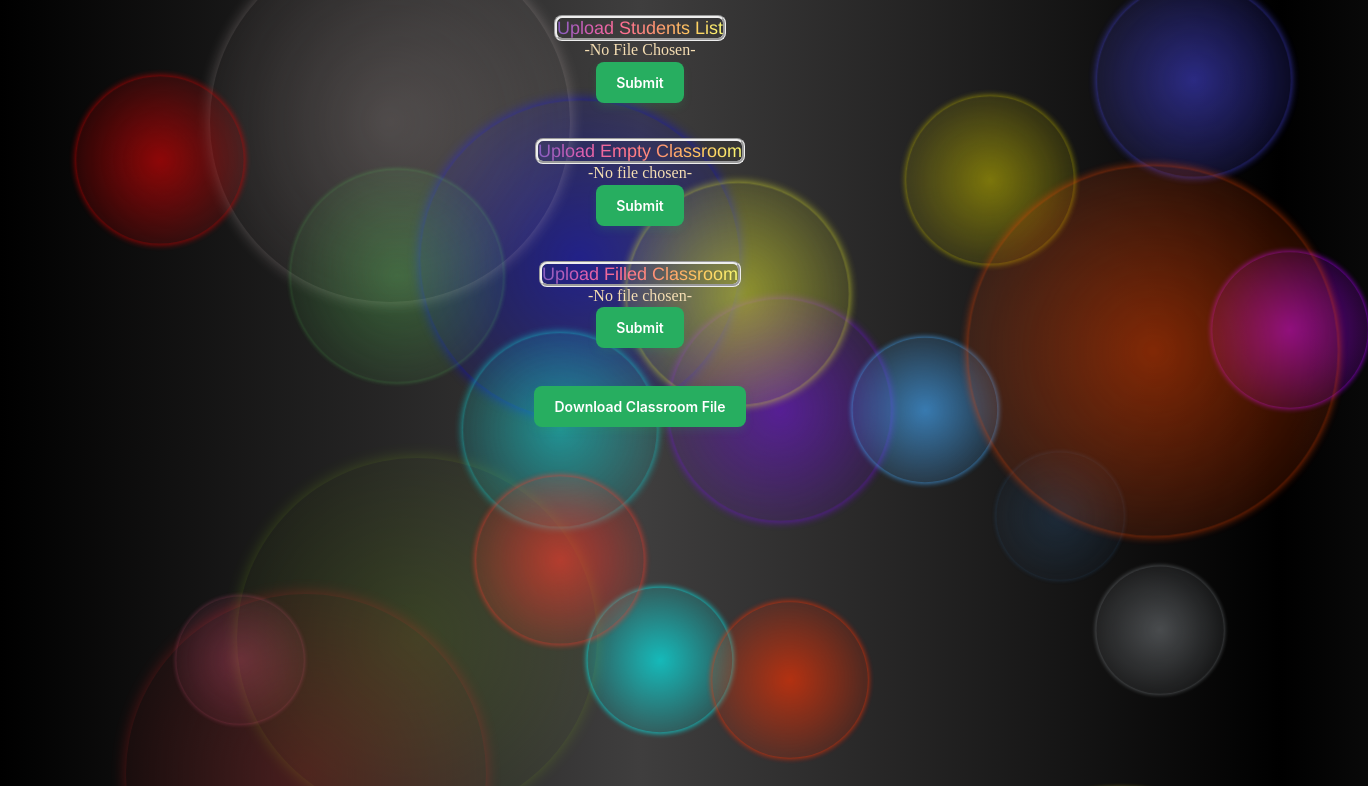
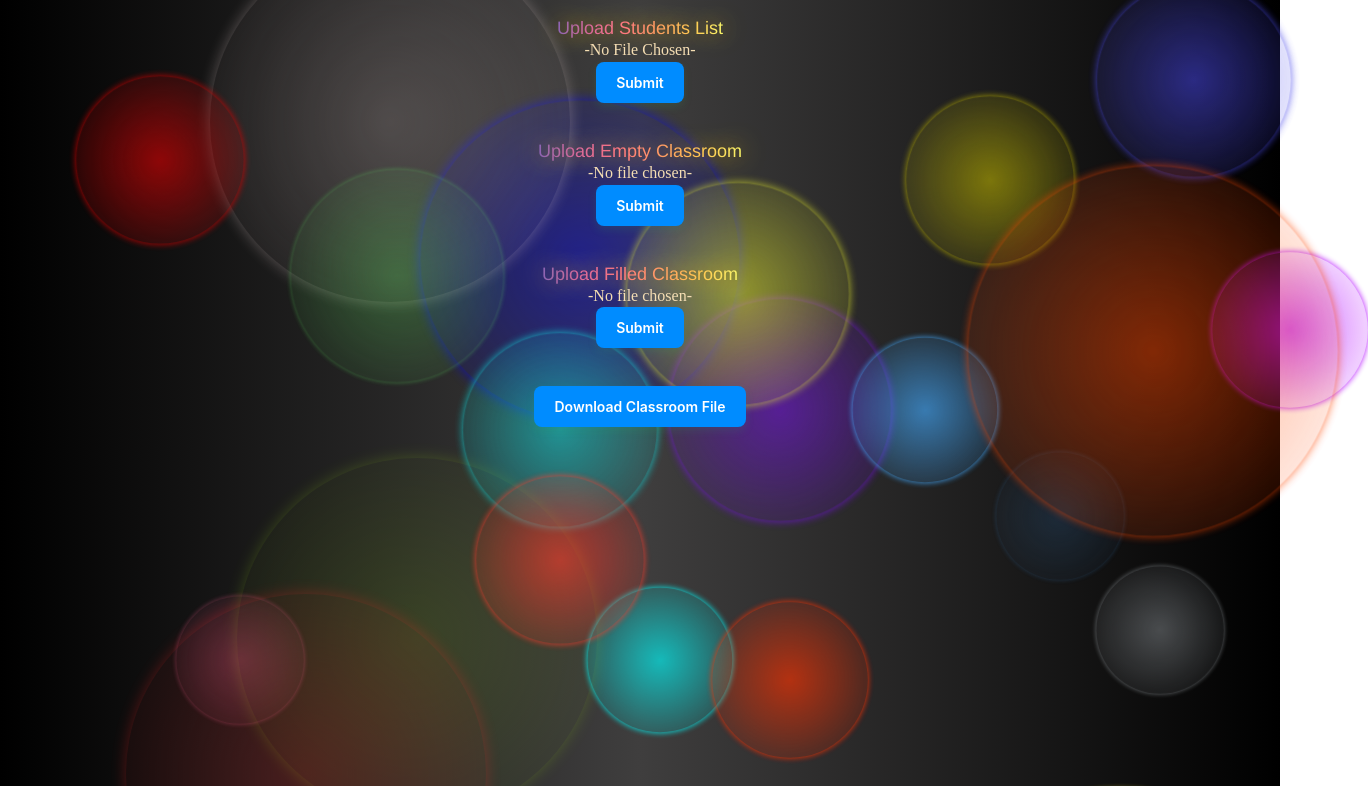
Before and after one commit to OHOKs/Ulesrend, a plain HTML site: page ulesrend html, css/ulesrend.html in a window 1280 px wide. Shown: the top 786 px of the page, 1368 px wide, since content can reach past the window. Drawn offline with Linux system fonts and the light colour scheme.

Commit message:
Update ulesrend.css

```diff
--- a/ulesrend html, css/ulesrend.css
+++ b/ulesrend html, css/ulesrend.css
@@ -14,15 +14,14 @@ label {
     font-style: unset;
     cursor: pointer;
     font-family: 'Franklin Gothic Medium', 'Arial Narrow', Arial, sans-serif;
-    border-radius: 8px;
-    border-style: groove;
+    background-color: 0 0 25px rgb(0,140,255);
     margin-bottom: 20px;
-    color: #fff;
     background: linear-gradient(90deg, #845ec2, #d65db1, #ff6f91, #ff9671, #ffc75f, #f9f871);
-    background-position: left;
-    background-clip: text;
-   -webkit-background-clip: text;
+    -webkit-background-clip: text;
     -webkit-text-fill-color: transparent;
+    transition: 0.5s;
+    transition-property: text-shadow;
+    text-shadow: 0 0 25px rgb(255, 196, 0);
 }
 
 @keyframes text-bg-animation{
@@ -35,12 +34,12 @@ label:hover{
     color:wheat;
     transform: translateY(-2px);
     font-size: large;
-    animation: none;
     color: black;
-    padding: 16px 32px;
     text-align: center;
     margin: 4px 2px;
-    transition: 0.3s;
+    text-shadow: 0 0 5px rgb(255, 196, 0),
+              0 0 25px rgb(255, 196, 0),
+              0 0 50px rgb(255, 196, 0);
 
 }
 
@@ -51,7 +50,6 @@ span {
 button {
   appearance: none;
   backface-visibility: hidden;
-  background-color: #27ae60;
   border-radius: 8px;
   border-style: none;
   box-shadow: rgba(39, 174, 96, .15) 0 4px 9px;
@@ -78,10 +76,10 @@ button {
   vertical-align: top;
   white-space: nowrap;
   margin-bottom: 20px;
+  background: rgb(0,140,255);
 }
 
 button:hover {
-  background-color: #1e8449;
   opacity: 1;
   transform: translateY(0);
   transition-duration: .35s;
@@ -93,7 +91,9 @@ button:active {
 }
 
 button:hover {
-  box-shadow: rgba(39, 174, 96, .2) 0 6px 12px;
+  box-shadow: 0 0 5px rgb(0,140,255),
+              0 0 25px rgb(0,140,255),
+              0 0 50px rgb(0,140,255);
 }
 body{
   margin: 0;
@@ -102,7 +102,7 @@ body{
 
   i{
     z-index:-1;
-    position: absolute;
+    position: fixed;
     width: 120px;
     height: 120px;
     border-radius: 50%;
```
